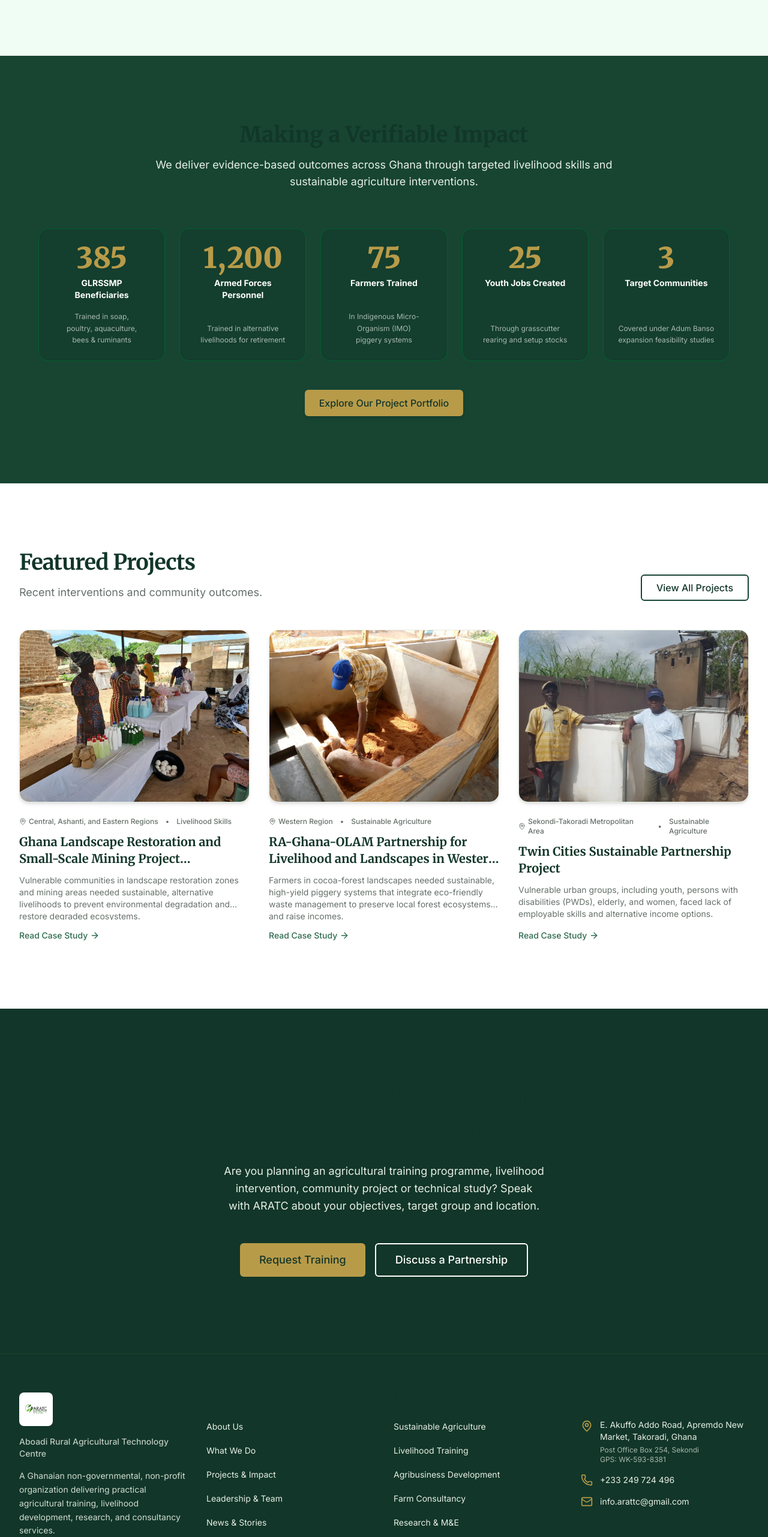
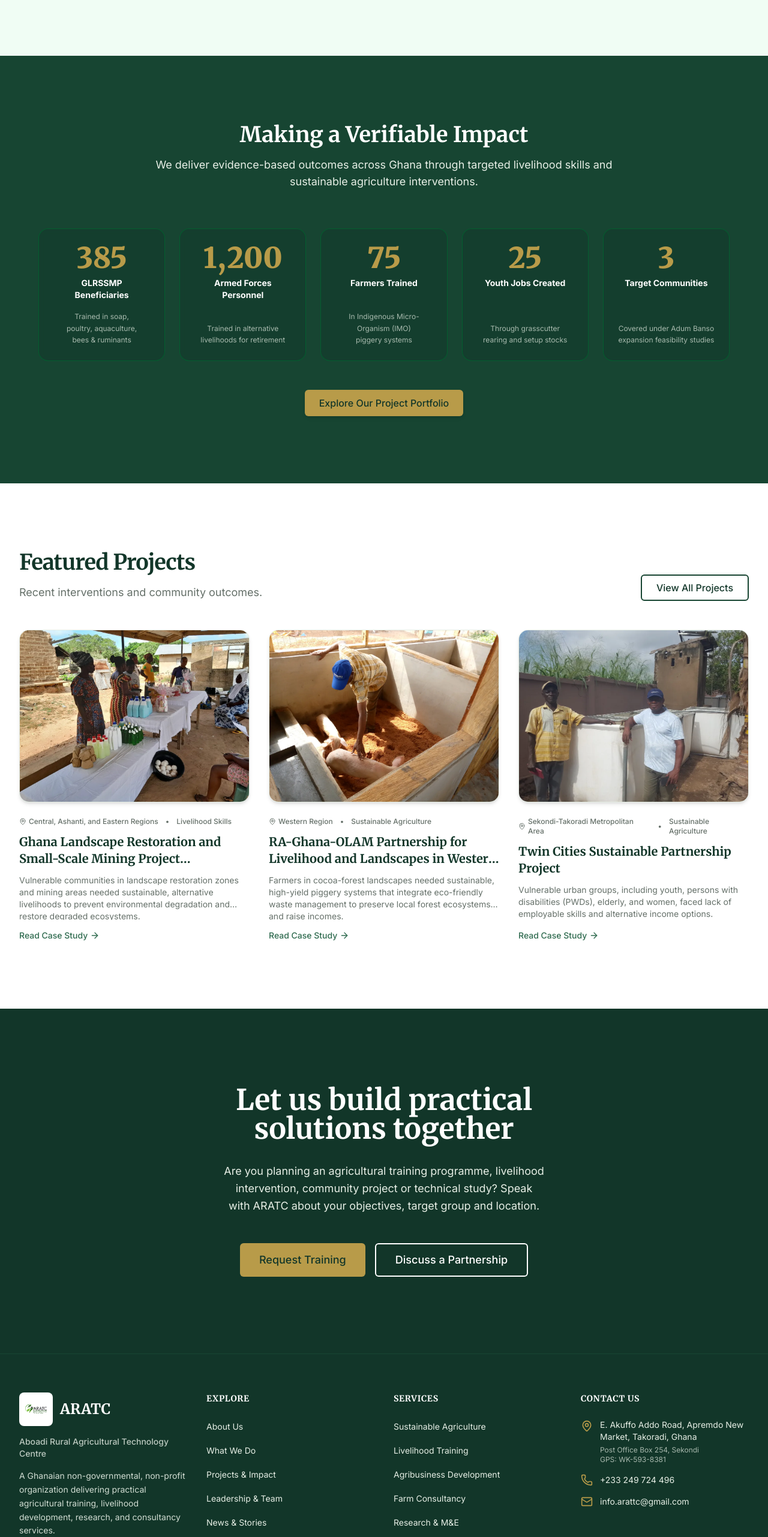
Before and after one commit to aratcweb/Aboadi-Rural-Agricultural-Technology-Centre, a Next.js app: page / in a window 1280 px wide. Shown: the part 2634-5197 px from the top of the page at 60% size. Built offline with nearby package versions, Linux system fonts and the light colour scheme; no server answers.

Commit message:
Fix dark heading colors on dark background sections

```diff
--- a/app/contact/page.js
+++ b/app/contact/page.js
@@ -114,7 +114,7 @@ export default function ContactPage() {
                   <div className="w-12 h-12 rounded-2xl bg-green-900 flex items-center justify-center mb-6">
                     <Icons.Map className="w-6 h-6 text-gold" />
                   </div>
-                  <h3 className="text-xl font-bold text-white mb-2">Find Our Office</h3>
+                  <h3 className="text-xl font-bold !text-white mb-2">Find Our Office</h3>
                   <p className="text-sm text-green-100/80 leading-relaxed mb-4">
                     Our administrative headquarters is located at Apremdo New Market in the Effia-Kwesimintsim Municipal Assembly in the Western Region of Ghana.
                   </p>
--- a/app/page.js
+++ b/app/page.js
@@ -136,7 +136,7 @@ export default function Home() {
       <section className="py-20 md:py-28 bg-green-900 text-white">
         <Container>
           <div className="text-center max-w-3xl mx-auto mb-16 space-y-4">
-            <h2 className="text-3xl md:text-4xl font-display font-bold text-white">Making a Verifiable Impact</h2>
+            <h2 className="text-3xl md:text-4xl font-display font-bold !text-white">Making a Verifiable Impact</h2>
             <p className="text-green-100 text-lg">
               We deliver evidence-based outcomes across Ghana through targeted livelihood skills and sustainable agriculture interventions.
             </p>
@@ -221,7 +221,7 @@ export default function Home() {
       <section className="py-24 md:py-32 bg-green-950 text-center px-4">
         <Container>
           <div className="max-w-3xl mx-auto space-y-8">
-            <h2 className="text-3xl md:text-5xl font-display font-bold text-white text-balance">
+            <h2 className="text-3xl md:text-5xl font-display font-bold !text-white text-balance">
               Let us build practical solutions together
             </h2>
             <p className="text-lg text-green-100 text-balance leading-relaxed">
--- a/app/partners/page.js
+++ b/app/partners/page.js
@@ -137,7 +137,7 @@ export default function PartnersPage() {
       <section className="py-24 bg-green-950 text-white text-center">
         <Container>
           <div className="max-w-3xl mx-auto space-y-6">
-            <h2 className="text-3xl md:text-4xl font-display font-bold">Partner with an experienced local organization</h2>
+            <h2 className="text-3xl md:text-4xl font-display font-bold !text-white">Partner with an experienced local organization</h2>
             <p className="text-lg text-green-100 leading-relaxed">
               ARATC collaborates with development organizations, public institutions, companies and community structures to design and deliver practical agricultural, livelihood and rural-development interventions.
             </p>
--- a/app/projects/[slug]/page.js
+++ b/app/projects/[slug]/page.js
@@ -159,14 +159,14 @@ export default async function ProjectCaseStudyPage({ params }) {
             {/* Sidebar Results */}
             <div className="space-y-8">
               <div className="bg-green-950 text-white rounded-3xl p-8 shadow-lg">
-                <h3 className="text-xl font-display font-bold mb-6 text-gold flex items-center gap-2">
+                <h3 className="text-xl font-display font-bold mb-6 !text-gold flex items-center gap-2">
                   <Icons.TrendingUp className="w-6 h-6" />
                   Verified Results
                 </h3>
 
                 <div className="space-y-8">
                   <div>
-                    <h4 className="text-sm font-semibold uppercase tracking-wider text-green-100/70 mb-3">Outputs</h4>
+                    <h4 className="text-sm font-semibold uppercase tracking-wider !text-green-100/70 mb-3">Outputs</h4>
                     <ul className="space-y-3">
                       {project.outputs.map((output, i) => (
                         <li key={i} className="flex items-start gap-3">
@@ -178,7 +178,7 @@ export default async function ProjectCaseStudyPage({ params }) {
                   </div>
 
                   <div className="pt-6 border-t border-green-900/50">
-                    <h4 className="text-sm font-semibold uppercase tracking-wider text-green-100/70 mb-3">Outcomes</h4>
+                    <h4 className="text-sm font-semibold uppercase tracking-wider !text-green-100/70 mb-3">Outcomes</h4>
                     <ul className="space-y-3">
                       {project.outcomes.map((outcome, i) => (
                         <li key={i} className="flex items-start gap-3">
--- a/app/services/page.js
+++ b/app/services/page.js
@@ -90,7 +90,7 @@ export default function ServicesDirectoryPage() {
       <section className="py-20 bg-green-950 text-white text-center">
         <Container>
           <div className="max-w-2xl mx-auto space-y-6">
-            <h2 className="text-3xl font-display font-bold">Need a Custom Programme?</h2>
+            <h2 className="text-3xl font-display font-bold !text-white">Need a Custom Programme?</h2>
             <p className="text-green-100 text-lg">
               We can adapt our training modules for specific community groups, women and youth programmes, or institutional development projects.
             </p>
--- a/components/Footer.jsx
+++ b/components/Footer.jsx
@@ -17,7 +17,7 @@ export function Footer() {
               <div className="bg-white p-2 rounded-lg inline-flex">
                 <Image src="/logo.png" alt="ARATC Logo" width={40} height={40} className="h-10 w-auto object-contain" />
               </div>
-              <h3 className="text-2xl font-bold text-white font-display">ARATC</h3>
+              <h3 className="text-2xl font-bold !text-white font-display">ARATC</h3>
             </div>
             <p className="text-sm text-green-100/80 font-medium">
               Aboadi Rural Agricultural Technology Centre
@@ -29,7 +29,7 @@ export function Footer() {
 
           {/* Quick Links */}
           <div>
-            <h4 className="text-white font-semibold mb-6 uppercase tracking-wider text-sm">Explore</h4>
+            <h4 className="!text-white font-semibold mb-6 uppercase tracking-wider text-sm">Explore</h4>
             <ul className="space-y-4">
               {[
                 { name: "About Us", href: "/about" },
@@ -49,7 +49,7 @@ export function Footer() {
 
           {/* Services */}
           <div>
-            <h4 className="text-white font-semibold mb-6 uppercase tracking-wider text-sm">Services</h4>
+            <h4 className="!text-white font-semibold mb-6 uppercase tracking-wider text-sm">Services</h4>
             <ul className="space-y-4">
               {[
                 { name: "Sustainable Agriculture", href: "/services/sustainable-agriculture" },
@@ -70,7 +70,7 @@ export function Footer() {
 
           {/* Contact */}
           <div>
-            <h4 className="text-white font-semibold mb-6 uppercase tracking-wider text-sm">Contact Us</h4>
+            <h4 className="!text-white font-semibold mb-6 uppercase tracking-wider text-sm">Contact Us</h4>
             <ul className="space-y-4">
               <li className="flex items-start gap-3 text-sm">
                 <MapPin className="w-5 h-5 text-gold shrink-0 mt-0.5" />
```
Also changed, not shown: app/about/page.js (+6 -6 lines).
